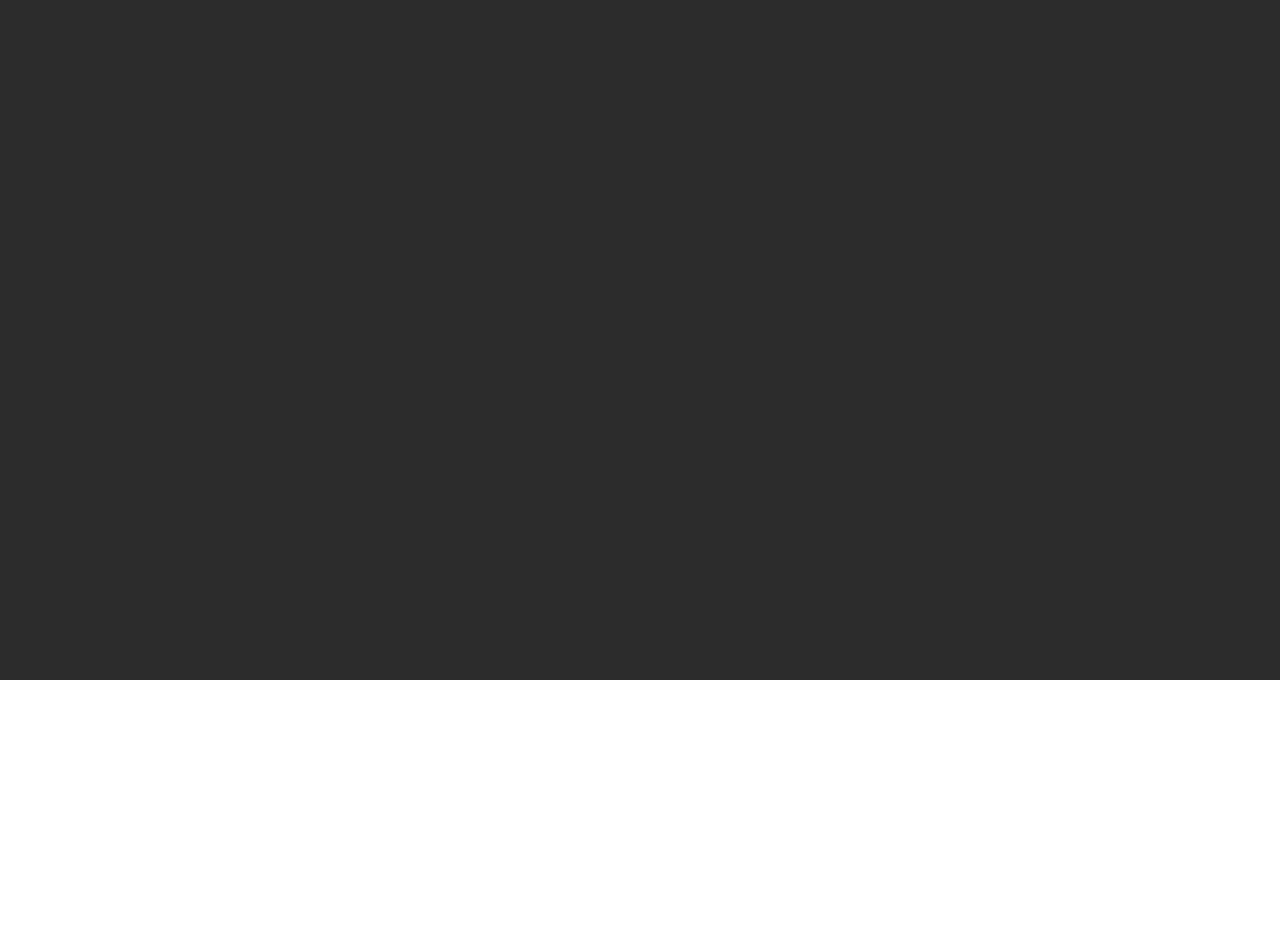
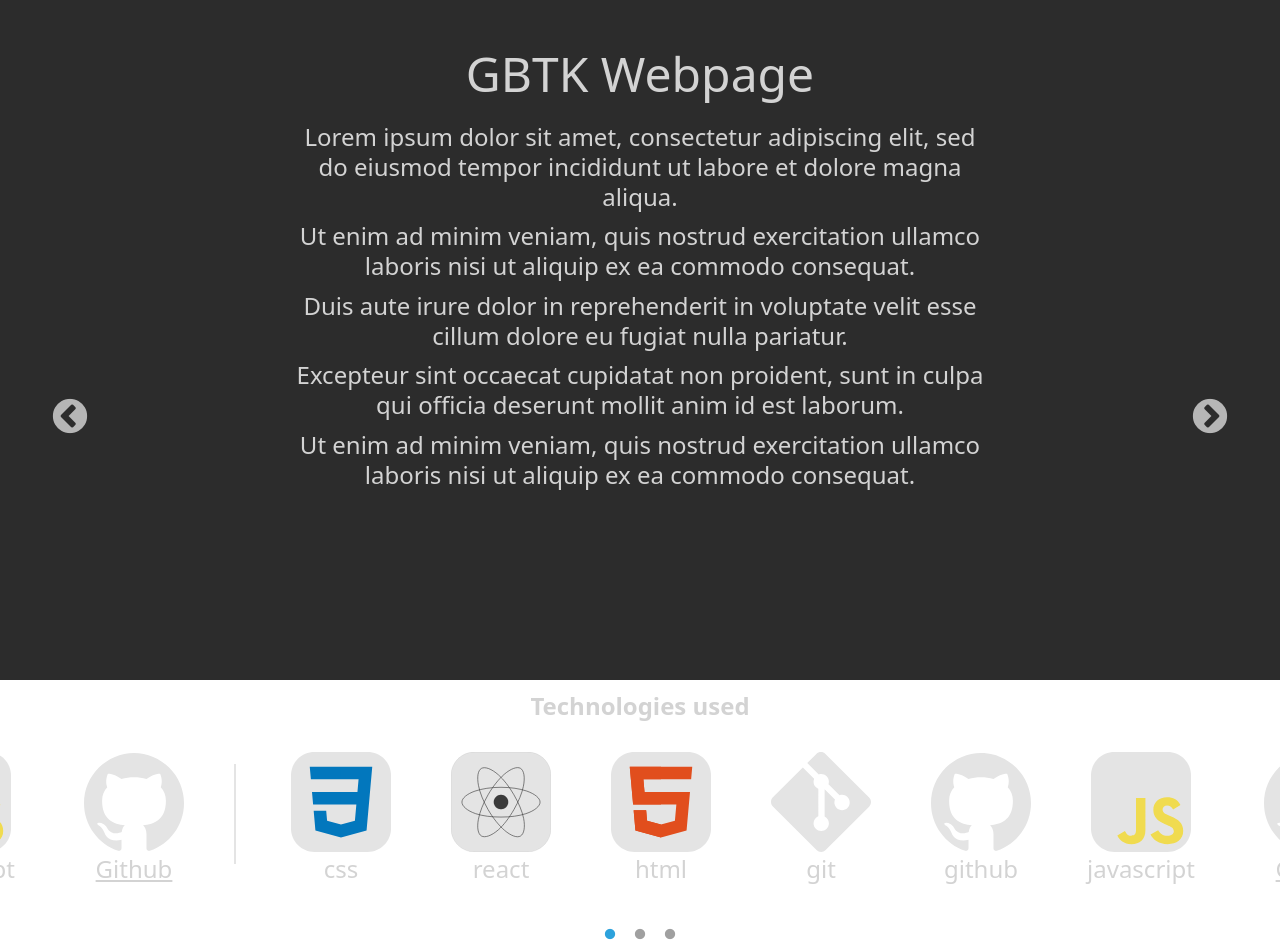
Before and after one commit to Oskarmle/portfolio2025, a React (Vite) app: page /what-have-i-done in a window 1280 px wide. Shown: the part 120-1065 px from the top of the page. Before the commit the page ends 800 px from the top, so only its background shows below. Built offline with nearby package versions, Linux system fonts and the light colour scheme.

Commit message:
slider for projects

```diff
--- a/package.json
+++ b/package.json
@@ -15,13 +15,16 @@
     "@tanstack/router-vite-plugin": "^1.97.1",
     "react": "^18.3.1",
     "react-dom": "^18.3.1",
-    "react-hook-form": "^7.54.2"
+    "react-hook-form": "^7.54.2",
+    "react-slick": "^0.30.3",
+    "slick-carousel": "^1.8.1"
   },
   "devDependencies": {
     "@eslint/js": "^9.17.0",
     "@tanstack/router-plugin": "^1.97.1",
     "@types/react": "^18.3.18",
     "@types/react-dom": "^18.3.5",
+    "@types/react-slick": "^0.23.13",
     "@vitejs/plugin-react-swc": "^3.5.0",
     "eslint": "^9.17.0",
     "eslint-plugin-react-hooks": "^5.0.0",
--- a/src/components/button/button.module.css
+++ b/src/components/button/button.module.css
@@ -1,4 +1,28 @@
 .primary {
+  width: 270px;
+  height: 50px;
+  border: 1px solid #e4e4e4;
+  background: none;
+  display: flex;
+  justify-content: center;
+  align-items: center;
+  color: #e4e4e4;
+  transition: 200ms ease-in-out;
+  cursor: pointer;
+}
+
+.buttonText {
+  font-size: 16px;
+  font-weight: 500;
+}
+
+.primary:hover {
+  border: 1px solid #2da2dc;
+  box-shadow: 1px 1px 10px 1px #2da2dc;
+  cursor: pointer;
+}
+
+.noClick {
   width: 270px;
   height: 50px;
   border: 1px solid #e4e4e4;
@@ -10,18 +34,6 @@
   transition: 200ms ease-in-out;
 }
 
-.buttonText {
-  font-size: 16px;
-  font-weight: 500;
-}
-
-.button:hover {
-  border: 1px solid #2da2dc;
-  color: #2da2dc;
-  box-shadow: 1px 1px 10px 1px #2da2dc;
-  cursor: pointer;
-}
-
 .send {
   border: none;
   background: none;
--- /dev/null
+++ b/src/components/projects/Project.tsx
@@ -0,0 +1,51 @@
+import Skills from "../skills/Skills";
+import styles from "./project.module.css";
+
+export default function Project() {
+  function handleGithubClick() {
+    console.log("Github clicked");
+  }
+  return (
+    <div className={styles.projectContainer}>
+      <h1 className={styles.title}>GBTK Webpage</h1>
+      <div className={styles.textContainer}>
+        <p className={(styles.text1, styles.text)}>
+          Lorem ipsum dolor sit amet, consectetur adipiscing elit, sed do
+          eiusmod tempor incididunt ut labore et dolore magna aliqua.
+        </p>
+        <p className={(styles.text2, styles.text)}>
+          Ut enim ad minim veniam, quis nostrud exercitation ullamco laboris
+          nisi ut aliquip ex ea commodo consequat.
+        </p>
+        <p className={(styles.text3, styles.text)}>
+          Duis aute irure dolor in reprehenderit in voluptate velit esse cillum
+          dolore eu fugiat nulla pariatur.{" "}
+        </p>
+        <p className={(styles.text4, styles.text)}>
+          Excepteur sint occaecat cupidatat non proident, sunt in culpa qui
+          officia deserunt mollit anim id est laborum.
+        </p>
+        <p className={(styles.text5, styles.text)}>
+          Ut enim ad minim veniam, quis nostrud exercitation ullamco laboris
+          nisi ut aliquip ex ea commodo consequat.
+        </p>
+      </div>
+      <div className={styles.techStack}>
+        <p className={styles.techHeader}>Technologies used</p>
+        <div className={styles.skills}>
+          <div className={styles.github} onClick={handleGithubClick}>
+            <img src="/assets/skills/github.svg" alt="" />
+            <p className={styles.githubLink}>Github</p>
+          </div>
+          <div className={styles.line}></div>
+          <Skills type="css"></Skills>
+          <Skills type="react"></Skills>
+          <Skills type="html"></Skills>
+          <Skills type="git"></Skills>
+          <Skills type="github"></Skills>
+          <Skills type="javascript"></Skills>
+        </div>
+      </div>
+    </div>
+  );
+}
--- /dev/null
+++ b/src/components/projects/project.module.css
@@ -0,0 +1,64 @@
+.projectContainer {
+  width: 90vw;
+  display: flex;
+  flex-direction: column;
+  margin-left: auto;
+  margin-right: auto;
+  margin-top: 100px;
+}
+
+.title {
+  font-size: 48px;
+}
+
+.textContainer {
+  display: flex;
+  flex-direction: column;
+  gap: 10px;
+  margin-top: 25px;
+  width: 60%;
+  margin-left: auto;
+  margin-right: auto;
+  line-height: 1.24;
+}
+
+.techStack {
+  display: flex;
+  flex-direction: column;
+  width: 90vw;
+  height: auto;
+  margin-top: 200px;
+}
+
+.techHeader {
+  font-weight: bold;
+  margin-bottom: 20px;
+}
+
+.skills {
+  display: flex;
+  align-items: center;
+  margin-left: auto;
+  margin-right: auto;
+  gap: 50px;
+}
+
+.github {
+  cursor: pointer;
+}
+
+.githubLink {
+  text-decoration: underline;
+}
+
+.github img {
+  width: 100px;
+  height: 100px;
+  margin-top: 10px;
+}
+
+.line {
+  height: 100px;
+  width: 2px;
+  background: #e4e4e4;
+}
--- a/src/routes/index.css
+++ b/src/routes/index.css
@@ -26,3 +26,48 @@
   transform: translateX(-50%);
   gap: 20px;
 }
+
+/************************* Slider settings *************************/
+.slick-prev,
+.slick-next {
+  width: 40px !important;
+  height: 40px !important;
+  z-index: 10 !important;
+}
+
+.slick-prev {
+  left: 50px !important;
+}
+
+.slick-next {
+  right: 50px !important;
+}
+
+.slick-prev:hover:before,
+.slick-next:hover:before {
+  font-size: 40px !important;
+  opacity: 1 !important;
+  color: #2da2dc !important;
+}
+
+.slick-prev:before,
+.slick-next:before {
+  font-size: 40px !important;
+  color: #e4e4e4 !important;
+}
+
+.slick-dots {
+  position: absolute !important;
+  bottom: -60px !important;
+}
+
+.slick-dots li button:before {
+  font-size: 12px !important;
+  color: gray !important ;
+  opacity: 0.75 !important;
+}
+
+.slick-dots li.slick-active button:before {
+  color: #2da2dc !important;
+  opacity: 1 !important;
+}
--- a/src/routes/index.tsx
+++ b/src/routes/index.tsx
@@ -32,7 +32,7 @@ export default function Frontpage() {
   return (
     <div>
       <div className="frontpageContainer">
-        <Button text="Who am I?" onClick={handleWhoAmIClick}></Button>
+        <Button variant="primary" text="Who am I?" onClick={handleWhoAmIClick}></Button>
         <Button
           text="What do I know?"
           onClick={handleWhatDoIKnowClick}
--- a/src/routes/what-have-i-done/index.tsx
+++ b/src/routes/what-have-i-done/index.tsx
@@ -1,11 +1,38 @@
-import { createFileRoute } from '@tanstack/react-router'
+import { createFileRoute } from "@tanstack/react-router";
+import Slider from "react-slick";
 
-import styles from './what-have-i-done.module.css'
+import "slick-carousel/slick/slick.css";
+import "slick-carousel/slick/slick-theme.css";
 
-export const Route = createFileRoute('/what-have-i-done/')({
+import styles from "./what-have-i-done.module.css";
+import Project from "../../components/projects/Project";
+import Button from "../../components/button/Button";
+import BackButton from "../../components/backButton/BackButton";
+
+export const Route = createFileRoute("/what-have-i-done/")({
   component: RouteComponent,
-})
+});
 
 function RouteComponent() {
-  return <div>Hello "/what-have-i-done/"!</div>
+  const settings = {
+    dots: true,
+    speed: 500,
+    slidesToShow: 1,
+    centerMode: true,
+    adaptiveHeight: true,
+  };
+
+  return (
+    <div>
+      <div className={styles.buttonContainer}>
+        <Button variant="noClick" text="Who am I?"></Button>
+      </div>
+      <BackButton></BackButton>
+      <Slider {...settings}>
+        <Project />
+        <Project />
+        <Project />
+      </Slider>
+    </div>
+  );
 }
--- a/src/routes/what-have-i-done/what-have-i-done.module.css
+++ b/src/routes/what-have-i-done/what-have-i-done.module.css
@@ -0,0 +1,5 @@
+.buttonContainer {
+  display: flex;
+  justify-content: center;
+  margin-top: 20px;
+}
--- a/src/routes/who-am-i/who-am-i.module.css
+++ b/src/routes/who-am-i/who-am-i.module.css
@@ -17,7 +17,7 @@ h1 {
   font-size: 90px;
   font-weight: 400;
   line-height: 0.98;
-  margin-bottom: 55px;
+  margin-bottom: 85px;
 }
 
 p {
```
Also changed, not shown: 1 other file (tests, documents, lock files or other folders).
